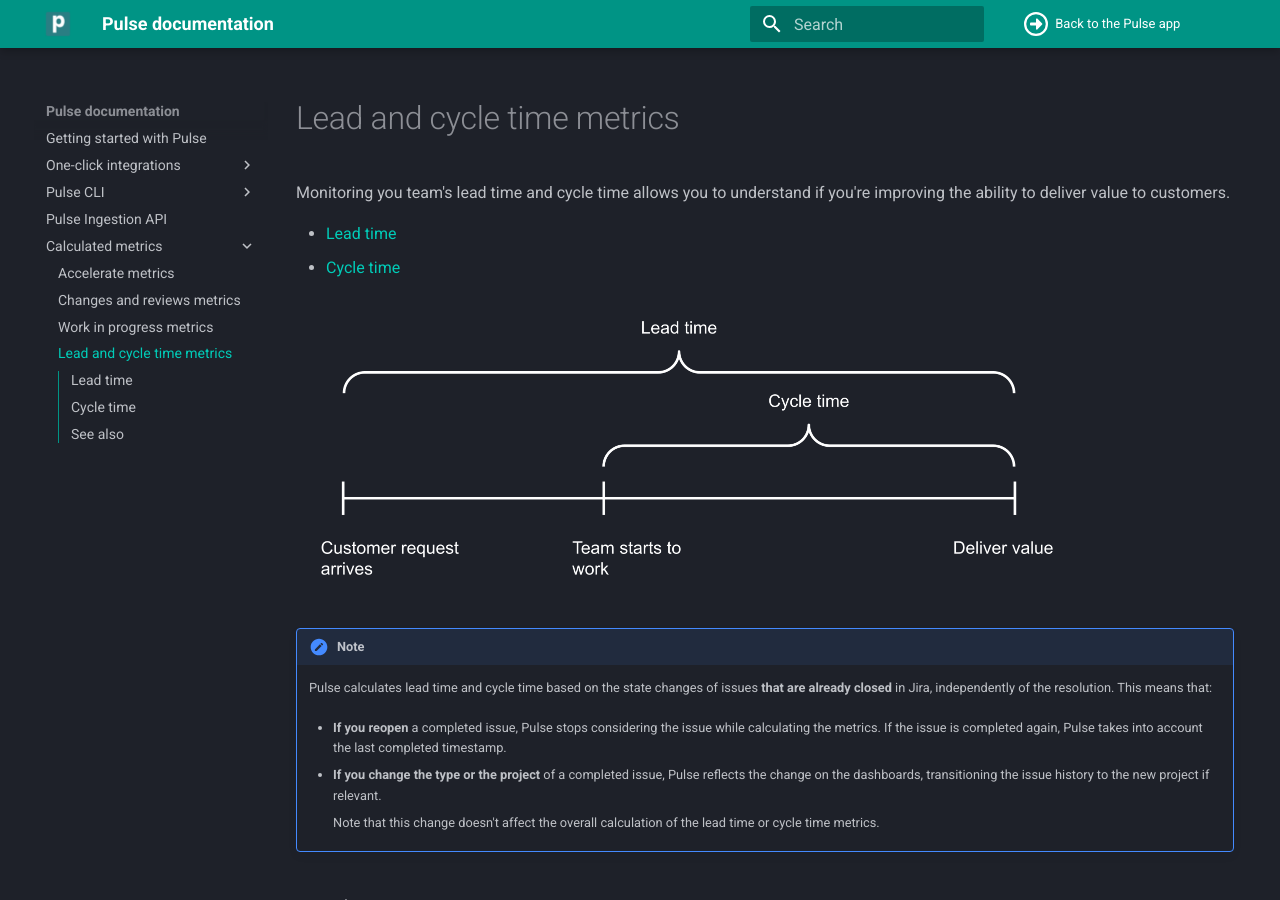
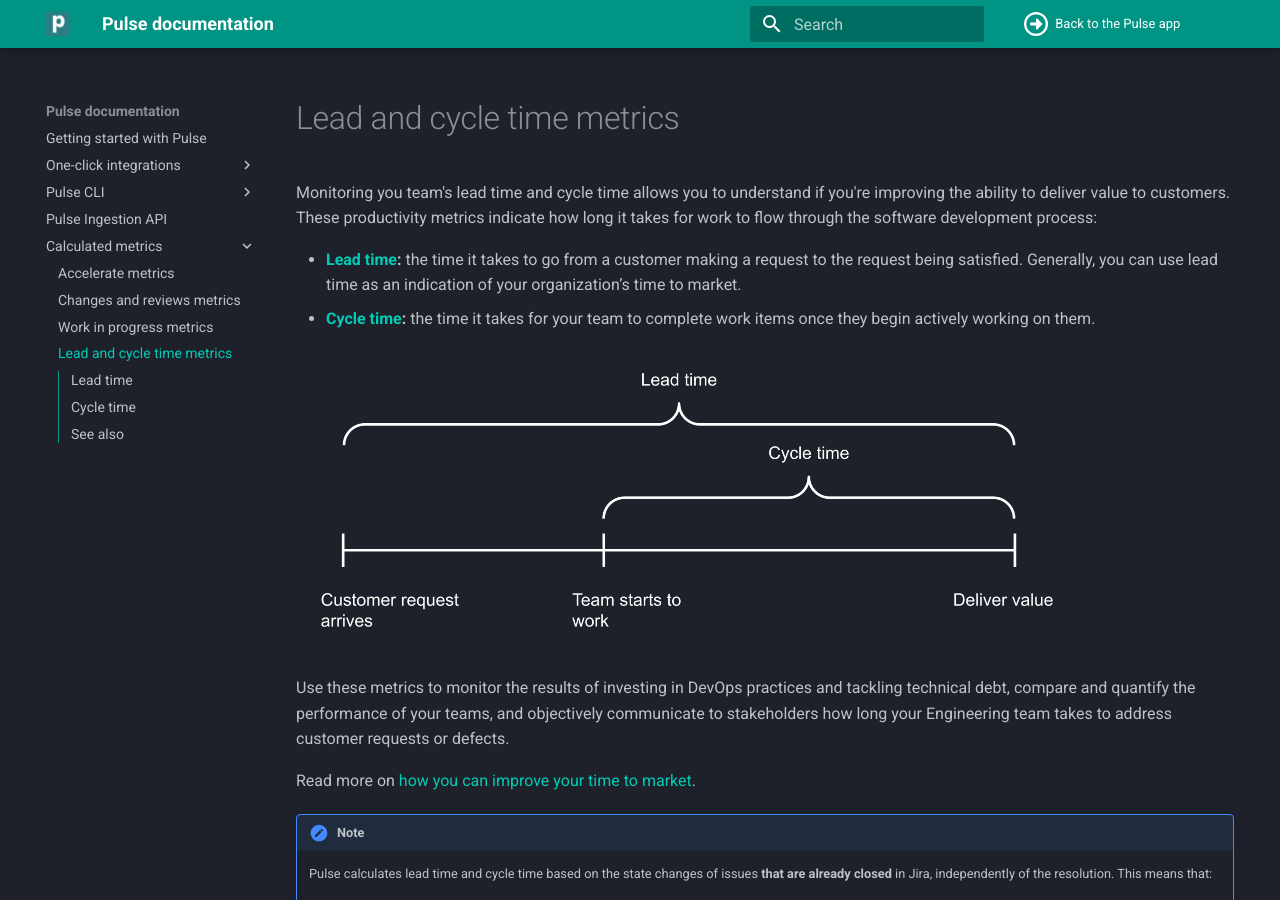
Before and after one commit to codacy/pulse-user-docs, an MkDocs documentation site: the page built from docs/metrics/lead-cycle-time.md, in a window 1280 px wide and 900 px high. Built offline with MkDocs 1.6.1 and Material for MkDocs 9.7.7, drawn with Linux system fonts in a browser that asks for light colours.

Commit message:
feature: Provide extra context about lead and cycle time metrics

```diff
--- a/docs/metrics/lead-cycle-time.md
+++ b/docs/metrics/lead-cycle-time.md
@@ -1,11 +1,15 @@
 # Lead and cycle time metrics
 
-Monitoring you team's lead time and cycle time allows you to understand if you're improving the ability to deliver value to customers.
+Monitoring you team's lead time and cycle time allows you to understand if you're improving the ability to deliver value to customers. These productivity metrics indicate how long it takes for work to flow through the software development process:
 
--   [Lead time](#lead-time)
--   [Cycle time](#cycle-time)
+-   **[Lead time](#lead-time):** the time it takes to go from a customer making a request to the request being satisfied. Generally, you can use lead time as an indication of your organization’s time to market.
+-   **[Cycle time](#cycle-time):** the time it takes for your team to complete work items once they begin actively working on them.
 
 ![Lead time versus cycle time](images/lead-cycle-time.png)
+
+Use these metrics to monitor the results of investing in DevOps practices and tackling technical debt, compare and quantify the performance of your teams, and objectively communicate to stakeholders how long your Engineering team takes to address customer requests or defects.
+
+Read more on [how you can improve your time to market](https://blog.codacy.com/how-lead-time-can-improve-your-time-to-market/){: target="_blank"}.
 
 !!! note
     Pulse calculates lead time and cycle time based on the state changes of issues **that are already closed** in Jira, independently of the resolution. This means that:
```
